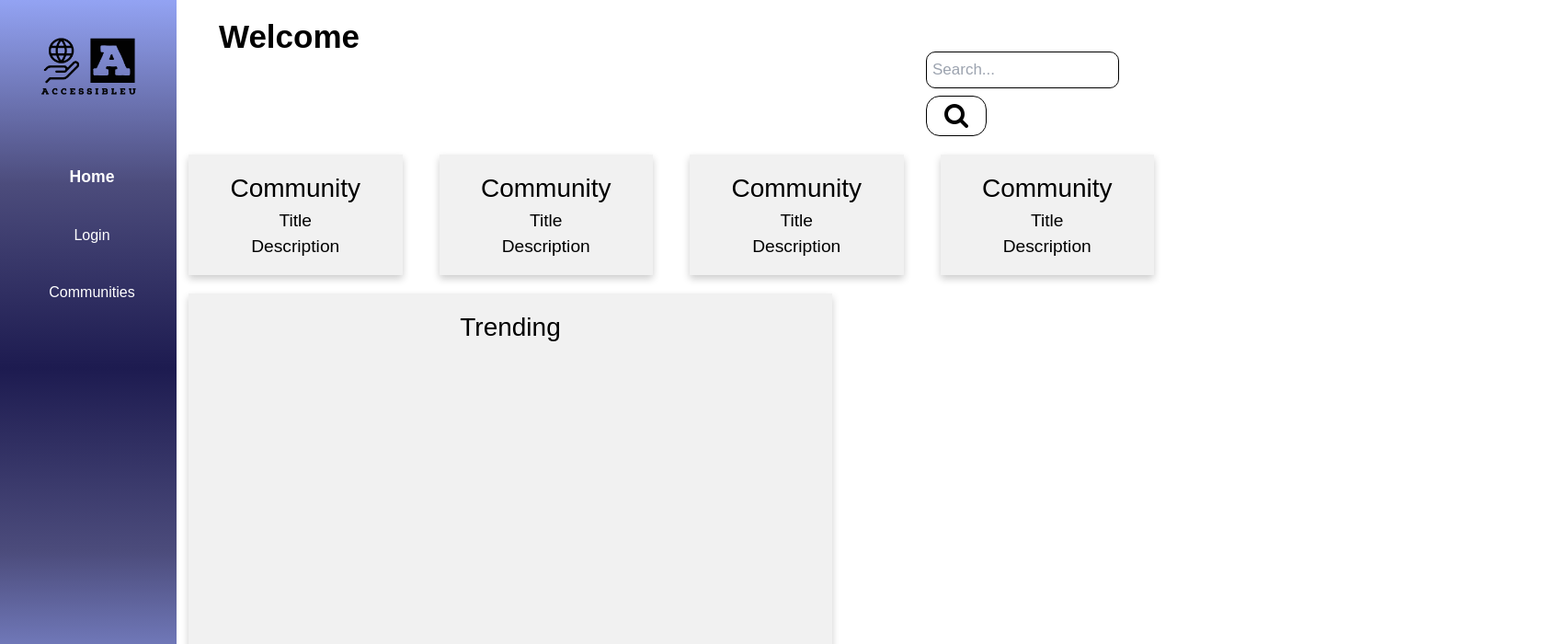
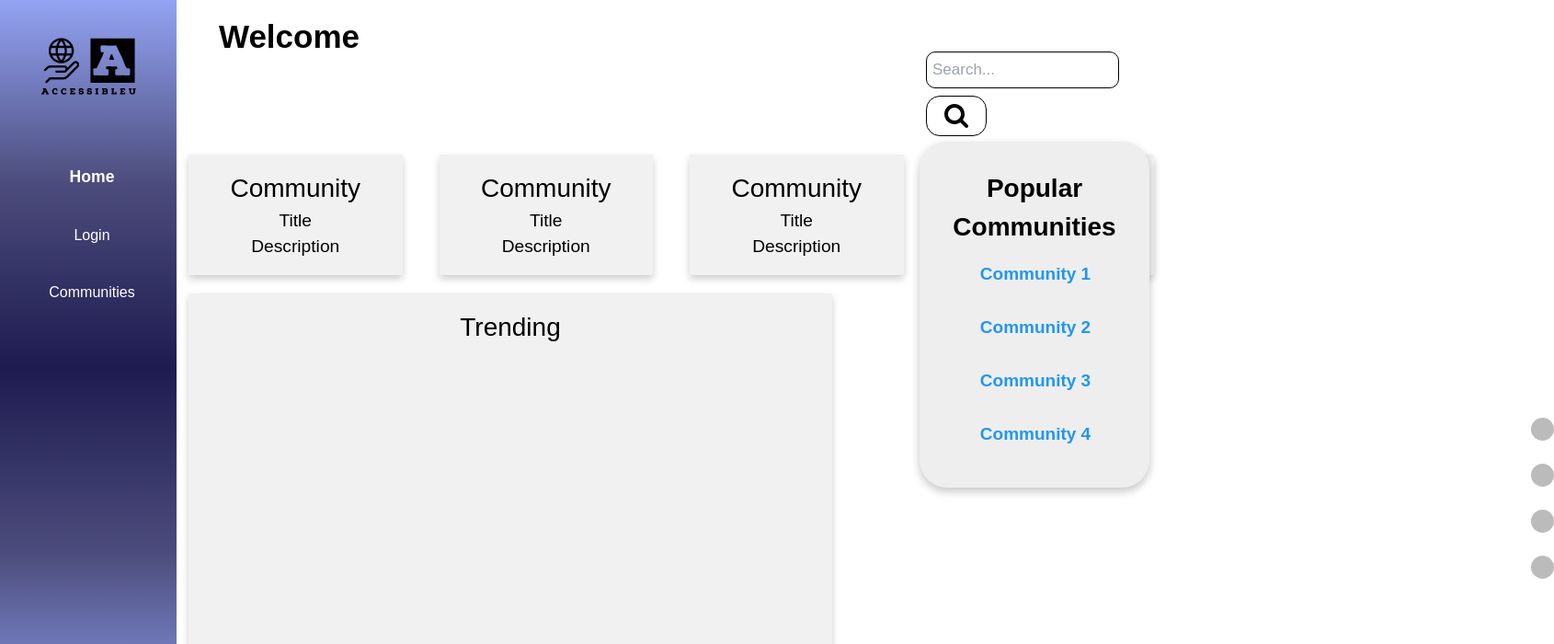
Before and after one commit to MichaelCut24/Wicked-Lieutenants-Work-Space, a React (Create React App) app in the folder accessibleu/: page / in a window 1280 px wide. Shown: the top 700 px of the page at 92% size, 1690 px wide, since content can reach past the window. Built offline with nearby package versions, Linux system fonts and the light colour scheme.

Commit message:
added the base popular tabs for the home page

```diff
--- a/accessibleu/src/pages/Community.css
+++ b/accessibleu/src/pages/Community.css
@@ -40,6 +40,7 @@
   height: 40px;
 }
 
+
 @media only screen and (min-width: 2560px){
   .Homebutton{
     position: absolute;
@@ -72,17 +73,15 @@
 
 .CreatePost{
   position: fixed;
-  right: 10px;
-  top: 93%;
-  width: 150px;
-  padding-left: 10px;
+  left: 66%;
+  bottom: 5%;
+  width: 1000px;
+  padding-left: 5px;
+  height: 10px;
 }
 
 .CreatePost:hover{
   background-color: grey;
-  width: 150px;
-  height: 40px;
-  padding-left: 10px;
 }
 
 .TopSearchBar{
--- a/accessibleu/src/pages/Home.css
+++ b/accessibleu/src/pages/Home.css
@@ -80,7 +80,7 @@ text-align: center;
 background-color: #f1f1f1;
 }
 
-/*Style and shape for popular box*/
+/*Style and shape for Trending box*/
 .div1 {
   width: 700px;
   height: 400px;
@@ -90,6 +90,53 @@ background-color: #f1f1f1;
   padding: 16px;
   text-align: center;
   background-color: #f1f1f1;
+}
+
+/* Popular Communities Side bar*/
+.sidenav {
+  width: 250px;
+  position: fixed;
+  bottom: 270px;
+  right: 30px;
+  background: #eee;
+  overflow-x: hidden;
+  padding: 30px 0;
+  box-shadow: 0px 4px 8px 1px rgba(0, 0, 0, 0.2);
+  text-align: center;
+  border-radius: 30px;
+  font-weight: bold;
+}
+
+.sidenav a {
+  padding: 10px 8px 8px 10px;
+  text-decoration: none;
+  font-size: 19px;
+  font-weight: bold;
+  color: #2196F3;
+  display: block;
+  line-height: 40px;
+}
+
+.sidenav a:hover {
+  color: #064579;
+}
+
+.dot {
+  height: 25px;
+  width: 25px;
+  background-color: #bbb;
+  border-radius: 50%;
+  display: grid;
+  position: relative;
+  left: 1475px;
+  bottom: 290px;
+  margin-top: 25px;
+}
+
+
+@media screen and (max-height: 450px) {
+  .sidenav {padding-top: 15px;}
+  .sidenav a {font-size: 19px;}
 }
 
 /*
--- a/accessibleu/src/pages/Home.js
+++ b/accessibleu/src/pages/Home.js
@@ -56,10 +56,24 @@ function Home(){
         </div>
         <div class="div1">Trending</div>
 
+{/* Popular section */} {/* work on this later , try to combine the dots into a list or a grid with the links */}
+        {/* Femi's code */}
+        <div class="sidenav">
+          <h3>Popular Communities</h3>
+            <a href="#community 1">Community 1 </a>
+            <a href="#community 2">Community 2 </a>
+            <a href="#community 3">Community 3 </a>
+            <a href="#community 4">Community 4 </a>
+        </div>
+        <div className="dots">
+          <div class="dot"></div>
+          <div class="dot"></div>
+          <div class="dot"></div>
+          <div class="dot"></div>
+        </div>
 
       </div>
     </>
   );
 }
-
 export default Home;
```
